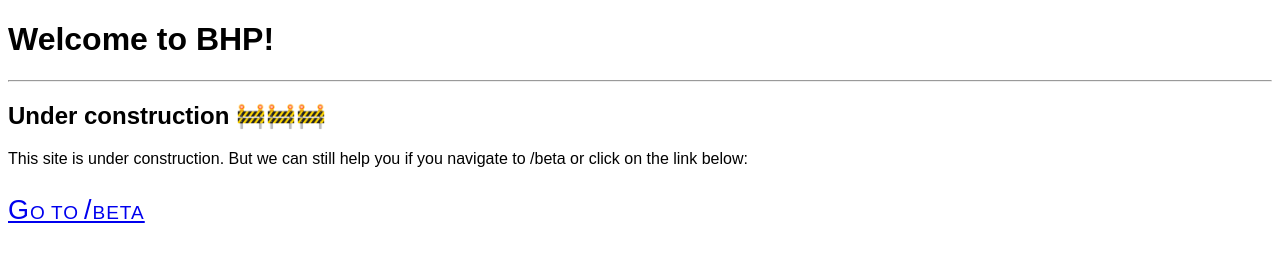
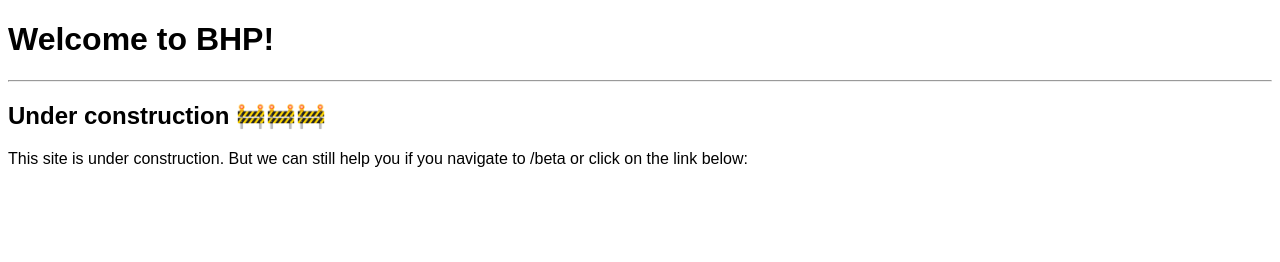
Before and after one commit to BlueHouseProducts/BlueHouseProducts.github.io, a plain HTML site: page index.html in a window 1280 px wide. Drawn offline with Linux system fonts and the light colour scheme.

Commit message:
Update index.html
Remove link to removed directory (/beta)

```diff
--- a/index.html
+++ b/index.html
@@ -11,6 +11,5 @@
     <hr />
     <h2>Under construction 🚧🚧🚧</h2>
     <p>This site is under construction.&nbsp;But we can still help you if you navigate to /beta or click on the link below:</p>
-    <p id="demoFont"><a href="beta" target="_blank" rel="noopener" title="Beta">Go to /beta</a></p>
 </body>
 </html>
```
